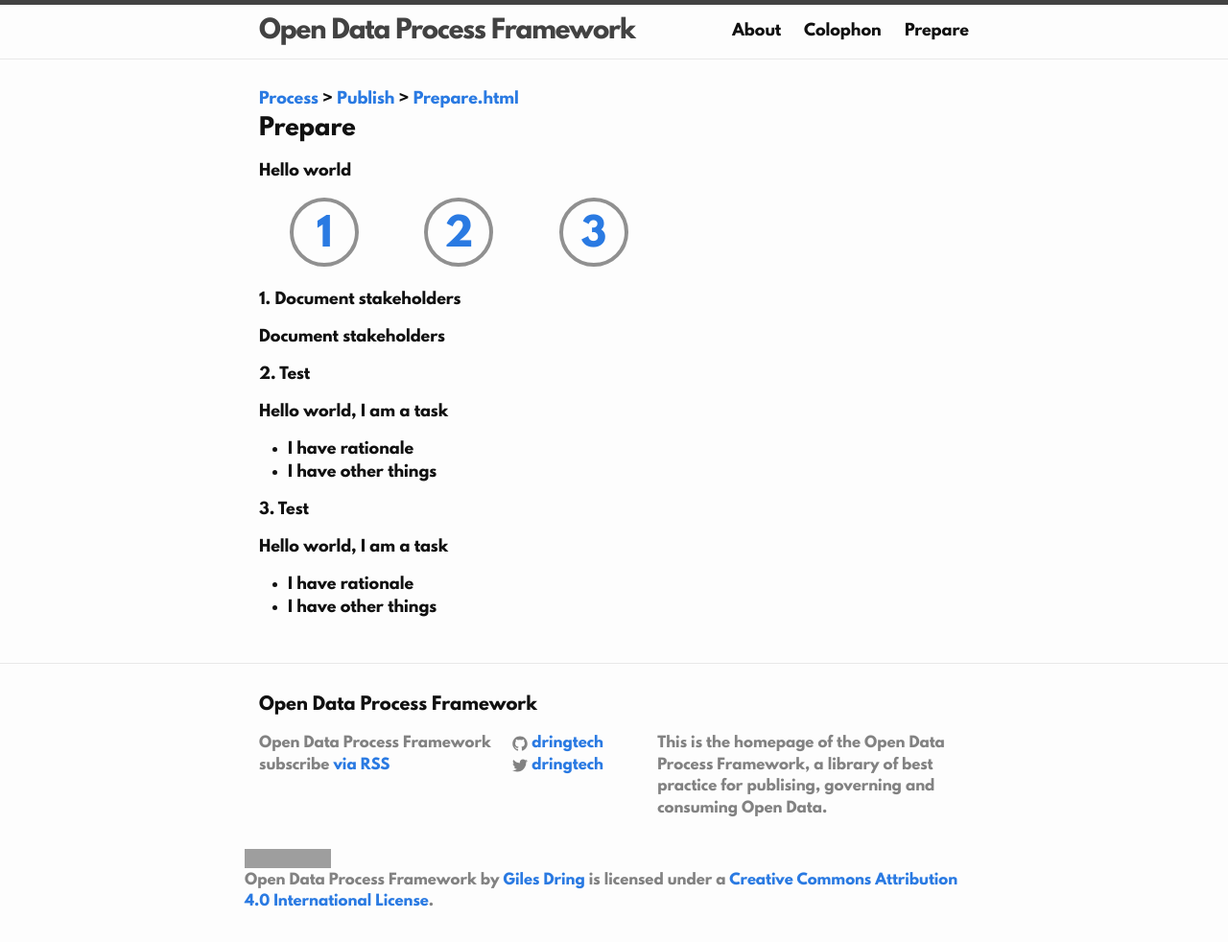
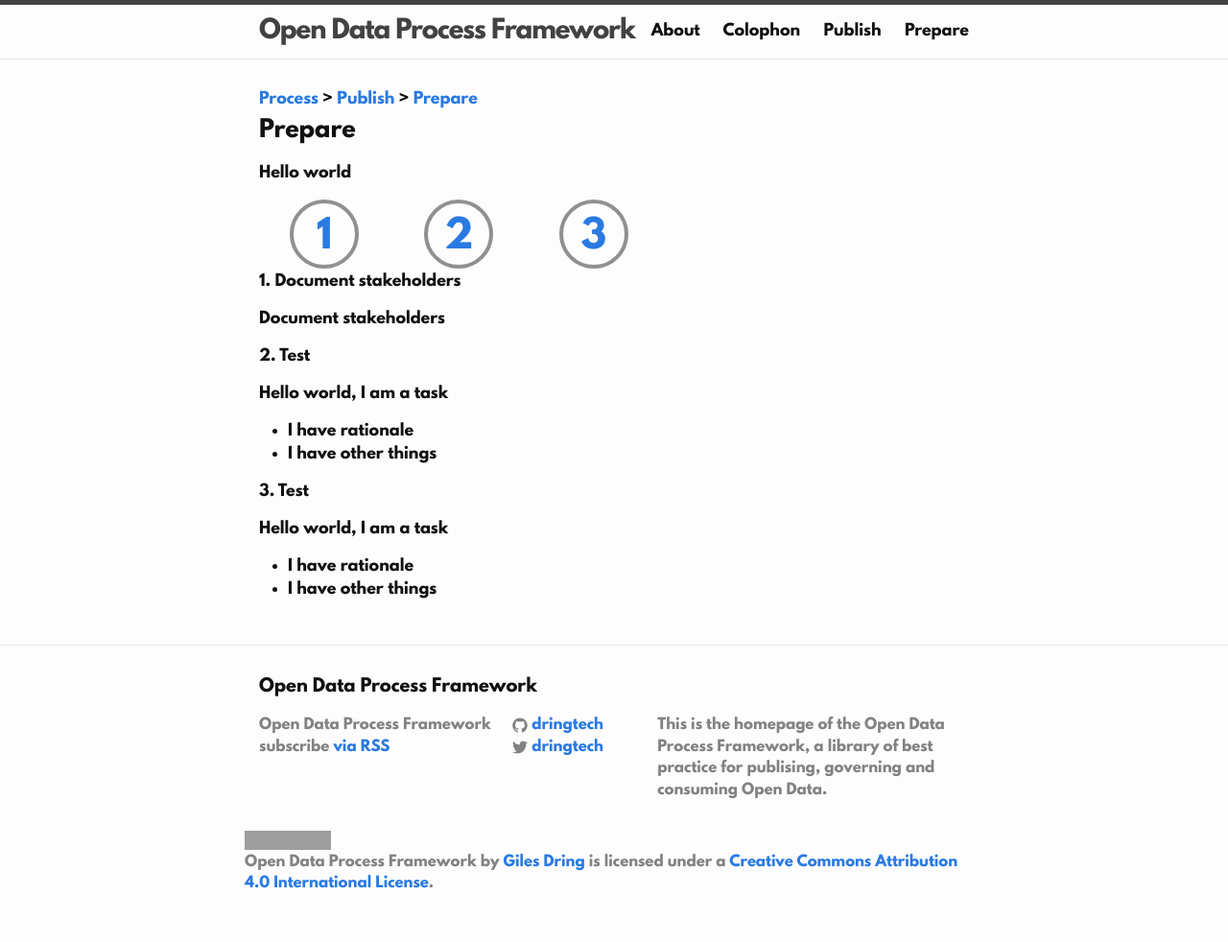
Before and after one commit to dringtech/odpf, a Jekyll site: the page built from process/publish/prepare.html, in a window 1280 px wide. Shown: the whole page at 96% size. Built offline with Jekyll 4.4.1, drawn with Linux system fonts in a browser that asks for light colours; grey boxes are pictures that could not be loaded.

Commit message:
Roughing out process

```diff
--- a/_includes/breadcrumb.html
+++ b/_includes/breadcrumb.html
@@ -1,8 +1,8 @@
 
 <ul class='breadcrumb'>
-  {% assign path = page.url | split: '/' %}
+  {% assign path = page.url | replace: ".html","" | replace: "/index","" | split: '/' %}
   {% for slug in path %}
-    {% if forloop.first == true || slug == 'index.html' %}
+    {% if forloop.first == true %}
     {% else %}
       {% assign offset = path.size | minus: forloop.index %}
       <li data-slug="{{ slug }}"><a href="{{ path | pop: offset | join: '/' }}/">{{ slug | capitalize }}</a></li>
--- a/_sass/_page-elements.scss
+++ b/_sass/_page-elements.scss
@@ -1,14 +1,20 @@
 $line-colour: #909090;
 $phase-task-navigator-circle-radius: 64px;
 
-ul.breadcrumb {
+.horizontal-list {
   margin: 0;
   padding: 0;
   list-style-type: none;
+  li {
+    margin: 0;
+    padding: 0;
+    display: inline-block;
+    vertical-align: text-bottom;
+  }
+}
 
-  li {
-    display: inline;
-  }
+ul.breadcrumb {
+  @extend .horizontal-list;
   li::before {
     content: "> ";
   }
@@ -19,9 +25,8 @@
 
 .phase-task-navigator {
   ul {
+    @extend .horizontal-list;
     margin-left: 0;
-    padding: 0;
-    list-style-type: none;
     li {
       display: inline-block;
       width: $phase-task-navigator-circle-radius;
@@ -42,3 +47,14 @@
     }
   }
 }
+
+.process-phase-navigator {
+  ul {
+    @extend .horizontal-list;
+    li {
+      padding: 10px;
+      font-size: 20px;
+      border: 4px solid $line-colour;
+    }
+  }
+}
```
Also changed, not shown: _layouts/process.html (added, +25 -0 lines), process/publish/index.md (added, +5 -0 lines).
